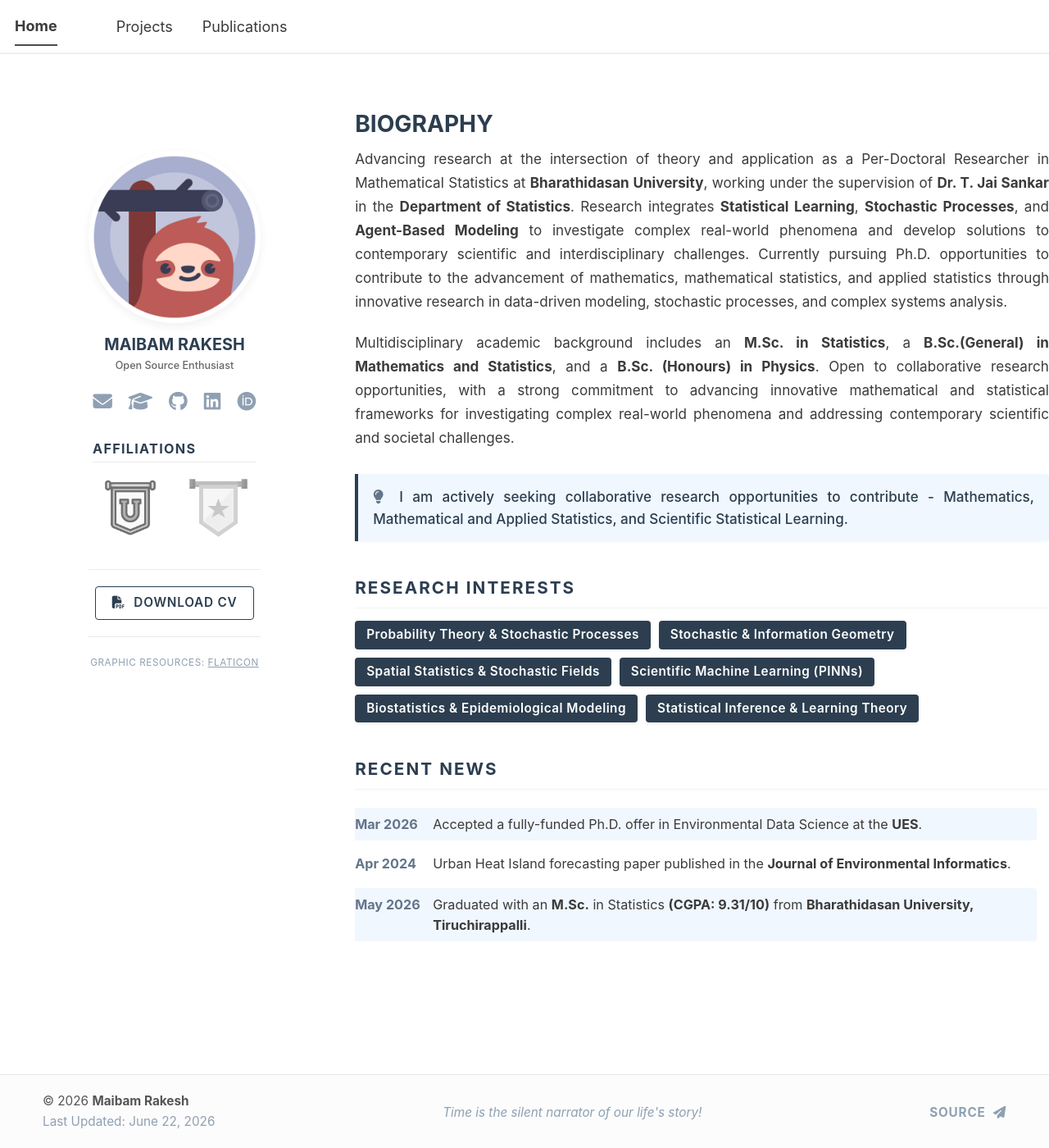
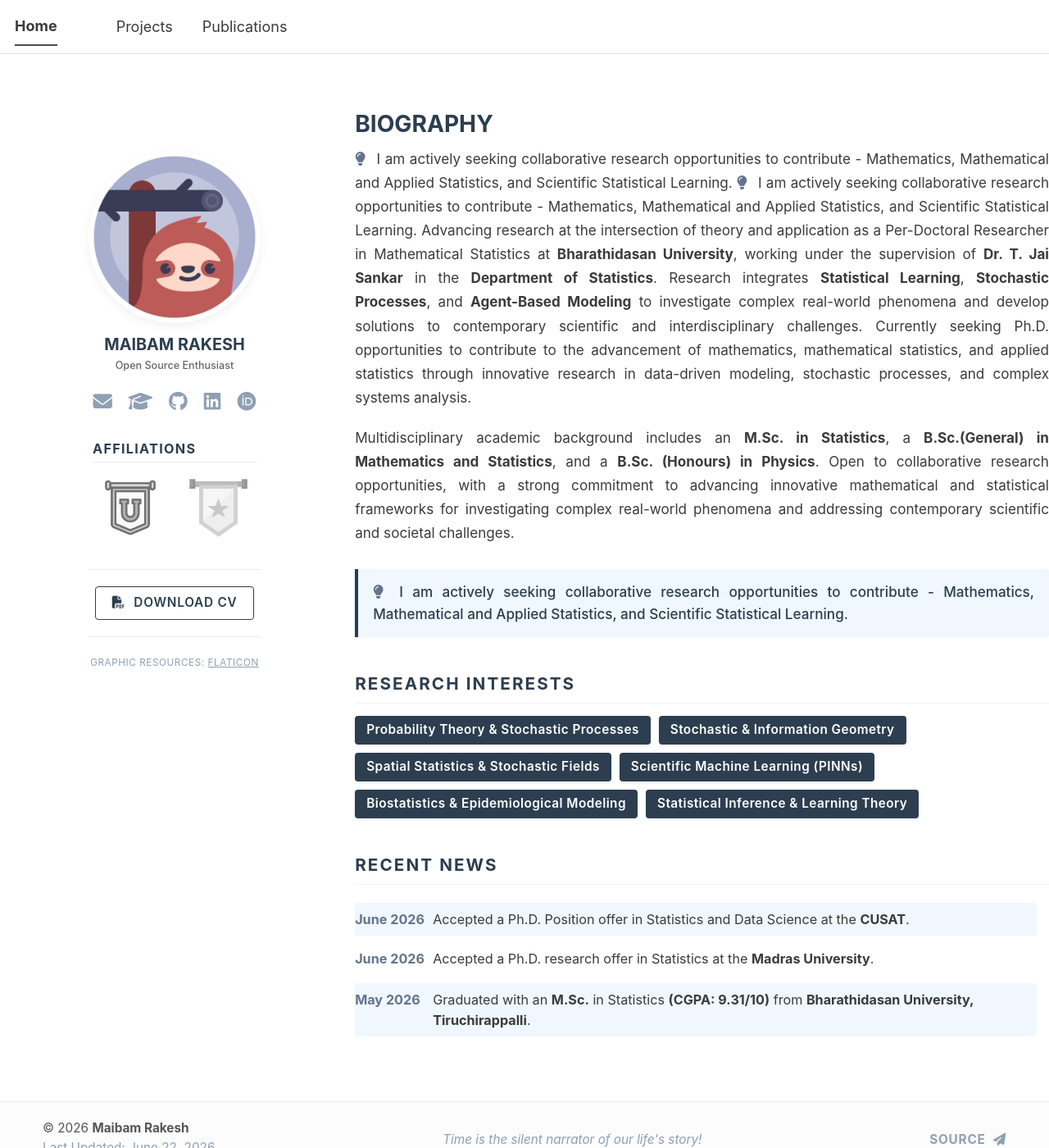
Before and after one commit to maibamrakeshsingh/maibamrakeshsingh.github.io, a Jekyll site: the page built from _pages/about.md, in a window 1280 px wide and 1400 px high. Shown: the whole window at 82% size. Built offline with Jekyll 4.4.1, drawn with Linux system fonts in a browser that asks for light colours; a script bundle is joined from its source files by our own code; library files that are not in the unit come from our copies.

Commit message:
Update about.md

```diff
--- a/_pages/about.md
+++ b/_pages/about.md
@@ -185,7 +185,9 @@
 </style>
 
 <div class="content-text">
-Advancing research at the intersection of theory and application as a Per-Doctoral Researcher in Mathematical Statistics at <strong>Bharathidasan University</strong>, working under the supervision of <strong>Dr. T. Jai Sankar</strong> in the <strong>Department of Statistics</strong>. Research integrates <strong>Statistical Learning</strong>, <strong>Stochastic Processes</strong>, and <strong>Agent-Based Modeling</strong> to investigate complex real-world phenomena and develop solutions to contemporary scientific and interdisciplinary challenges. Currently pursuing Ph.D. opportunities to contribute to the advancement of mathematics, mathematical statistics, and applied statistics through innovative research in data-driven modeling, stochastic processes, and complex systems analysis.
+  <i class="fas fa-lightbulb" style="color: #64748b; margin-right: 8px;"></i> I am actively seeking collaborative research opportunities to contribute - Mathematics, Mathematical and Applied Statistics, and Scientific Statistical Learning.
+  <i class="fas fa-lightbulb" style="color: #64748b; margin-right: 8px;"></i> I am actively seeking collaborative research opportunities to contribute - Mathematics, Mathematical and Applied Statistics, and Scientific Statistical Learning.
+Advancing research at the intersection of theory and application as a Per-Doctoral Researcher in Mathematical Statistics at <strong>Bharathidasan University</strong>, working under the supervision of <strong>Dr. T. Jai Sankar</strong> in the <strong>Department of Statistics</strong>. Research integrates <strong>Statistical Learning</strong>, <strong>Stochastic Processes</strong>, and <strong>Agent-Based Modeling</strong> to investigate complex real-world phenomena and develop solutions to contemporary scientific and interdisciplinary challenges. Currently seeking Ph.D. opportunities to contribute to the advancement of mathematics, mathematical statistics, and applied statistics through innovative research in data-driven modeling, stochastic processes, and complex systems analysis.
 </div>
 
 <div class="content-text">
@@ -211,13 +213,13 @@
 <div class="news-scroll-container">
 
   <div class="timeline-item milestone">
-    <div class="timeline-date">Mar 2026</div>
-    <div class="timeline-content">Accepted a fully-funded Ph.D. offer in Environmental Data Science at the <strong>UES</strong>.</div>
+    <div class="timeline-date">June 2026</div>
+    <div class="timeline-content">Accepted a Ph.D. Position offer in Statistics and Data Science at the <strong>CUSAT</strong>.</div>
   </div>
 
   <div class="timeline-item">
-    <div class="timeline-date">Apr 2024</div>
-    <div class="timeline-content">Urban Heat Island forecasting paper published in the <strong>Journal of Environmental Informatics</strong>.</div>
+    <div class="timeline-date">June 2026</div>
+    <div class="timeline-content">Accepted a Ph.D. research offer in Statistics at the <strong>Madras University</strong>.</div>
   </div>
 
   <div class="timeline-item milestone">
```
